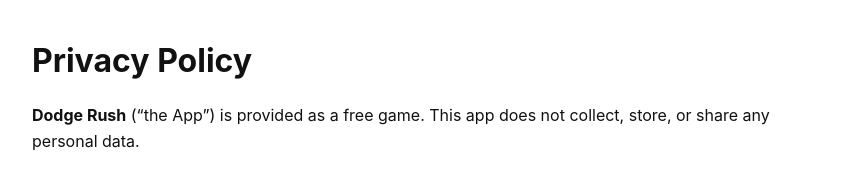
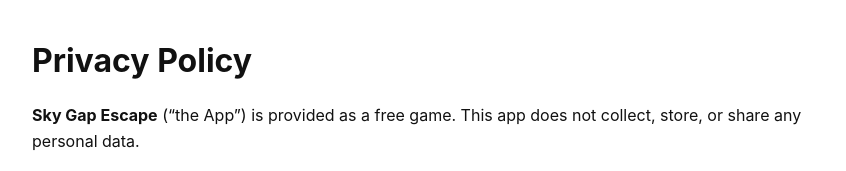
Before and after one commit to Bsun7131/dodgebsun-privacy-policy, a plain HTML site: page index.html in a window 1280 px wide. Shown: the top 171 px of the page, without its empty margins (208-1054 px from the left). Drawn offline with Linux system fonts and the light colour scheme.

Commit message:
Update index.html

```diff
--- a/index.html
+++ b/index.html
@@ -2,7 +2,7 @@
 <html lang="en">
 <head>
   <meta charset="UTF-8">
-  <title>Dodge Rush Privacy Policy</title>
+  <title>Sky Gap Escape Privacy Policy</title>
   <meta name="viewport" content="width=device-width, initial-scale=1.0">
   <style>
     body {
@@ -22,7 +22,7 @@
 
 <h1>Privacy Policy</h1>
 
-<p><strong>Dodge Rush</strong> (“the App”) is provided as a free game. This app does not collect, store, or share any personal data.</p>
+<p><strong>Sky Gap Escape</strong> (“the App”) is provided as a free game. This app does not collect, store, or share any personal data.</p>
 
 <h2>Information Collection and Use</h2>
 <p>The App does not collect any personal information from users. There are no accounts, no analytics, no advertising, and no in-app purchases.</p>
```
